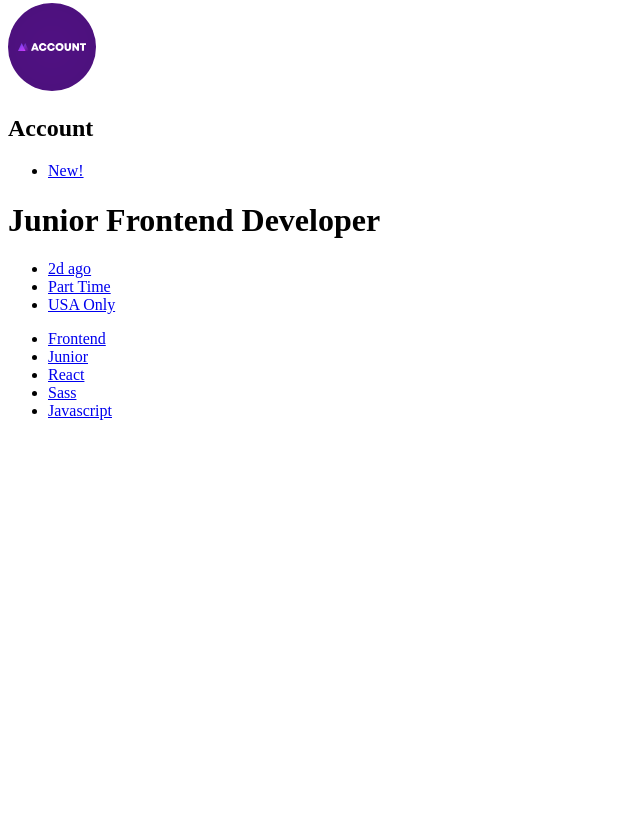
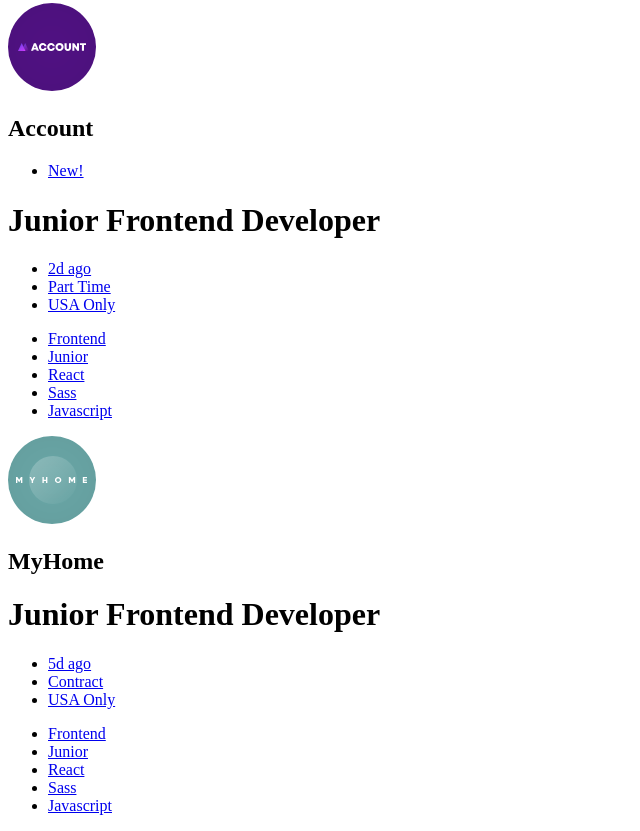
Before and after one commit to demicoder/joblisting-challenge, a plain HTML site: page index.html in a window 1280 px wide. Shown: the part 888-1719 px from the top of the page, without its empty margins (0-640 px from the left). Before the commit the page ends 1324 px from the top, so only its background shows below. Drawn offline with Linux system fonts and the light colour scheme.

Commit message:
Add third job HTML

```diff
--- a/index.html
+++ b/index.html
@@ -123,5 +123,35 @@
       </div>
     </div>
     <!-- Job 3 end -->
+
+    <!-- Job 4 -->
+    <div class="job">
+      <div>
+        <div class="job__img">
+          <img src="images/myhome.svg" alt="MyHome" class="job__img--img" />
+        </div>
+        <div class="job__info">
+          <h2>MyHome</h2>
+        </div>
+
+        <h1 class="job__company">Junior Frontend Developer</h1>
+        <ul class="jon__specs">
+          <li><a href="#">5d ago</a></li>
+          <li><a href="#">Contract</a></li>
+          <li><a href="#">USA Only</a></li>
+        </ul>
+      </div>
+
+      <div class="job__tools">
+        <ul>
+          <li><a href="#">Frontend</a></li>
+          <li><a href="#">Junior</a></li>
+          <li><a href="#">React</a></li>
+          <li><a href="#">Sass</a></li>
+          <li><a href="#">Javascript</a></li>
+        </ul>
+      </div>
+    </div>
+    <!-- Job 4 end -->
   </body>
 </html>
```
